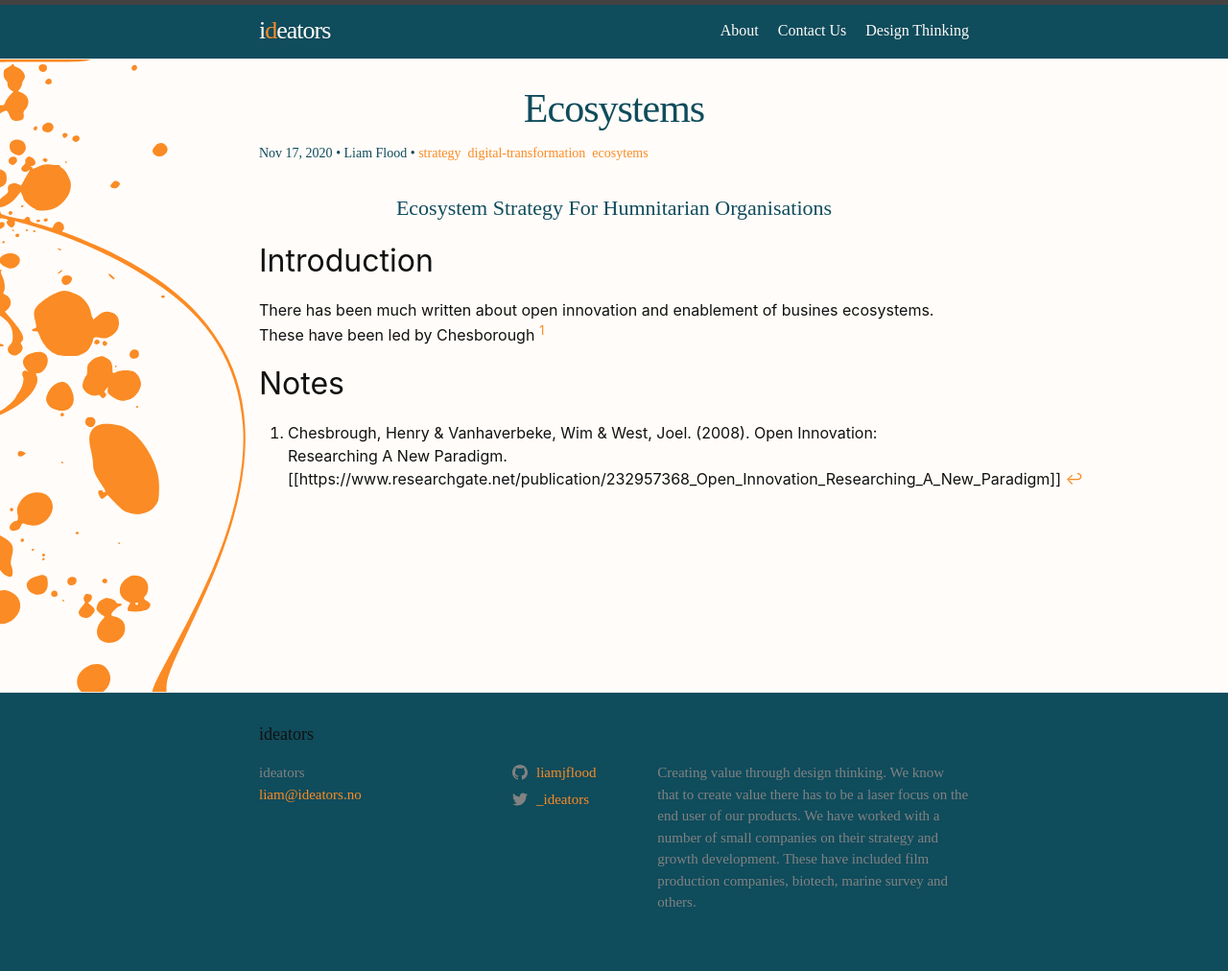
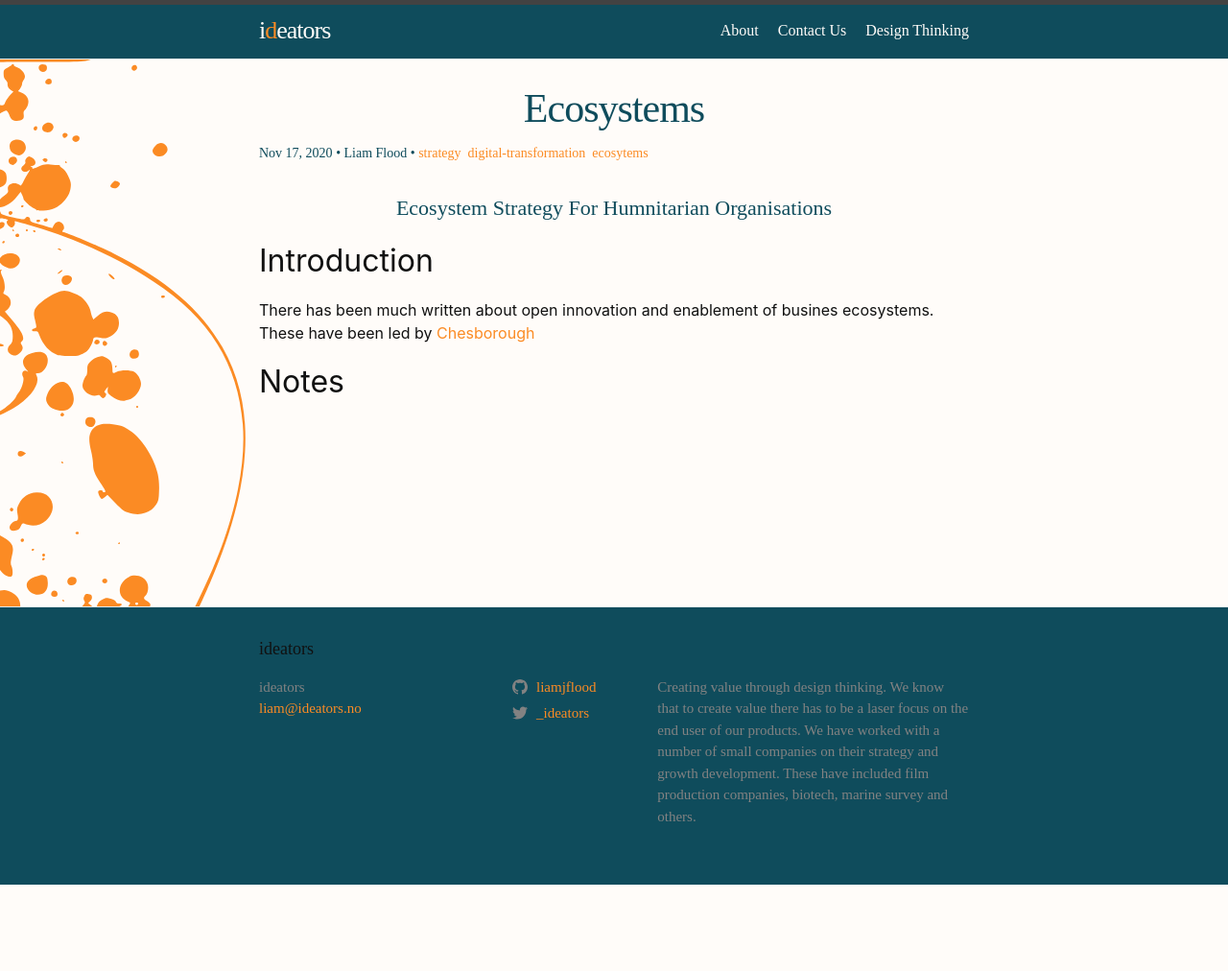
Before and after one commit to madfolio/old_website2, a Jekyll site: the page built from _posts/2020-11-17-Ecosystems.markdown, in a window 1280 px wide. Shown: the whole page at 96% size. Built offline with Jekyll 4.4.1, drawn with Linux system fonts in a browser that asks for light colours; some web fonts are replaced; after the commit the page ends 922 px from its top, so only the background shows below that; some of the changed lines change nothing that is shown.

Commit message:
Update 2020-11-17-Ecosystems.markdown

```diff
--- a/_posts/2020-11-17-Ecosystems.markdown
+++ b/_posts/2020-11-17-Ecosystems.markdown
@@ -11,11 +11,11 @@
 
 ## Introduction
 
-There has been much written about open innovation and enablement of busines ecosystems. These have been led by Chesborough [^f1]
+There has been much written about open innovation and enablement of busines ecosystems. These have been led by [Chesborough][1]
 
 
 
 
 
 ## Notes
-[^f1]: Chesbrough, Henry & Vanhaverbeke, Wim & West, Joel. (2008). Open Innovation: Researching A New Paradigm. [[https://www.researchgate.net/publication/232957368_Open_Innovation_Researching_A_New_Paradigm]]
+[1]: Chesbrough, Henry & Vanhaverbeke, Wim & West, Joel. (2008). Open Innovation: Researching A New Paradigm. [https://www.researchgate.net/publication/232957368_Open_Innovation_Researching_A_New_Paradigm]
```
